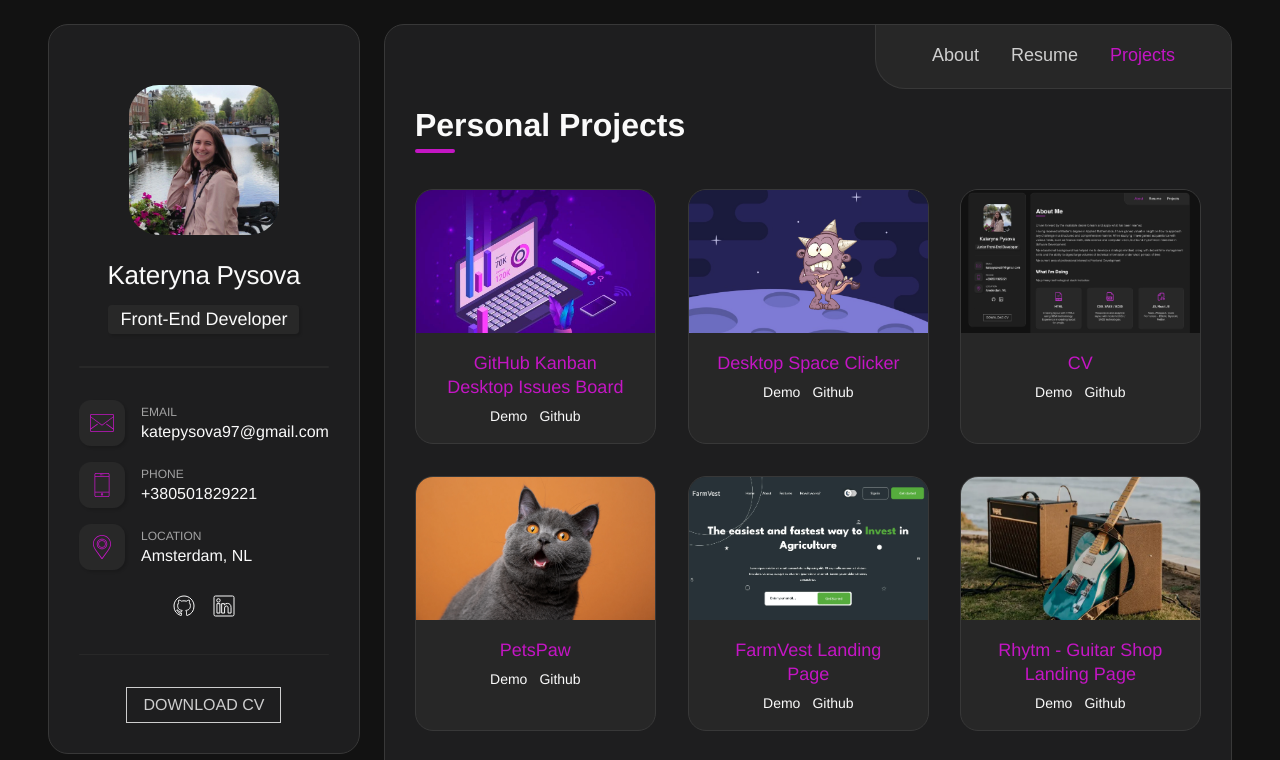
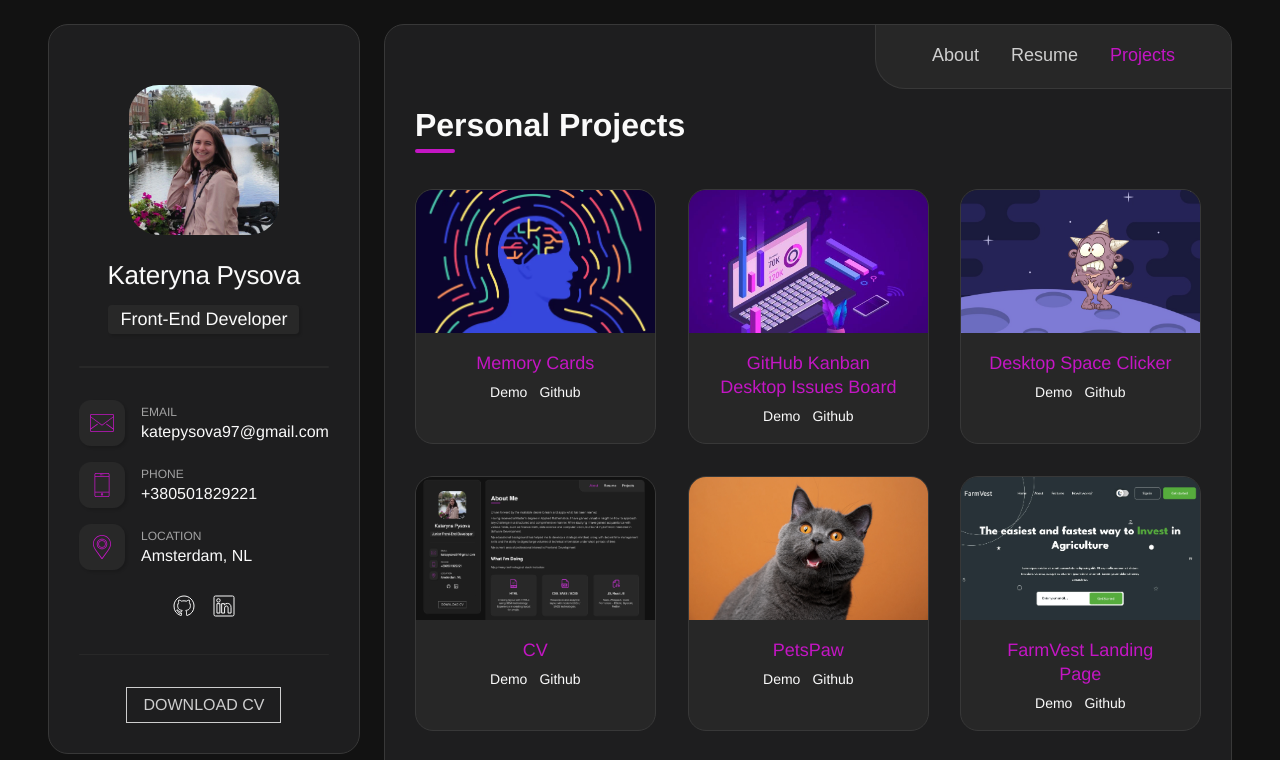
Before and after one commit to katepysova/CV, a plain HTML site: page index.html in a window 1280 px wide. Both pictures are taken after a click on the button "Projects". Shown: the top 760 px of the page. Drawn offline with nearby package versions, Linux system fonts and the light colour scheme.

Commit message:
Update 2023-05-11T20:53:08.665Z

```diff
--- a/index.html
+++ b/index.html
@@ -472,6 +472,32 @@
                   class="projects__project animate__animated animate__zoomIn"
                 >
                   <div class="projects__project-image">
+                    <picture><source srcset="images/projects/memory-cards.webp" type="image/webp"><img src="images/projects/memory-cards.jpeg" alt="brain" /></picture>
+                  </div>
+                  <div class="projects__project-data">
+                    <h4 class="projects__project-title title u-center">
+                      Memory Cards
+                    </h4>
+                    <div class="projects__project-links u-center">
+                      <a
+                        class="projects__project-link text"
+                        href="https://katepysova.github.io/Memory-Cards/"
+                        target="_blank"
+                        >Demo</a
+                      >
+                      <a
+                        class="projects__project-link text"
+                        href="https://github.com/katepysova/Memory-Cards"
+                        target="_blank"
+                        >Github</a
+                      >
+                    </div>
+                  </div>
+                </div>
+                <div
+                  class="projects__project animate__animated animate__zoomIn"
+                >
+                  <div class="projects__project-image">
                     <img
                       src="images/projects/github-api.jpeg"
                       alt="space and alien"
```
Also changed, not shown: images/projects/memory-cards.jpeg (added), images/projects/memory-cards.webp (added).
